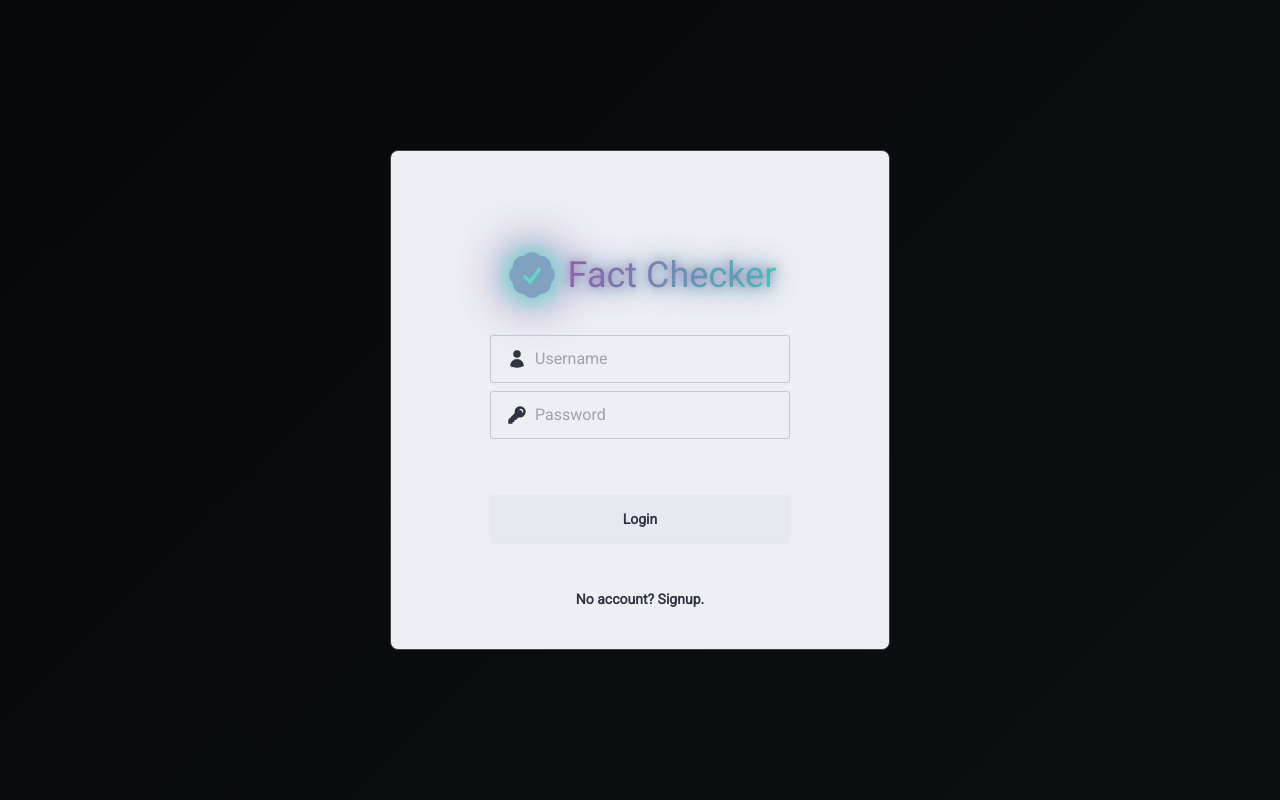
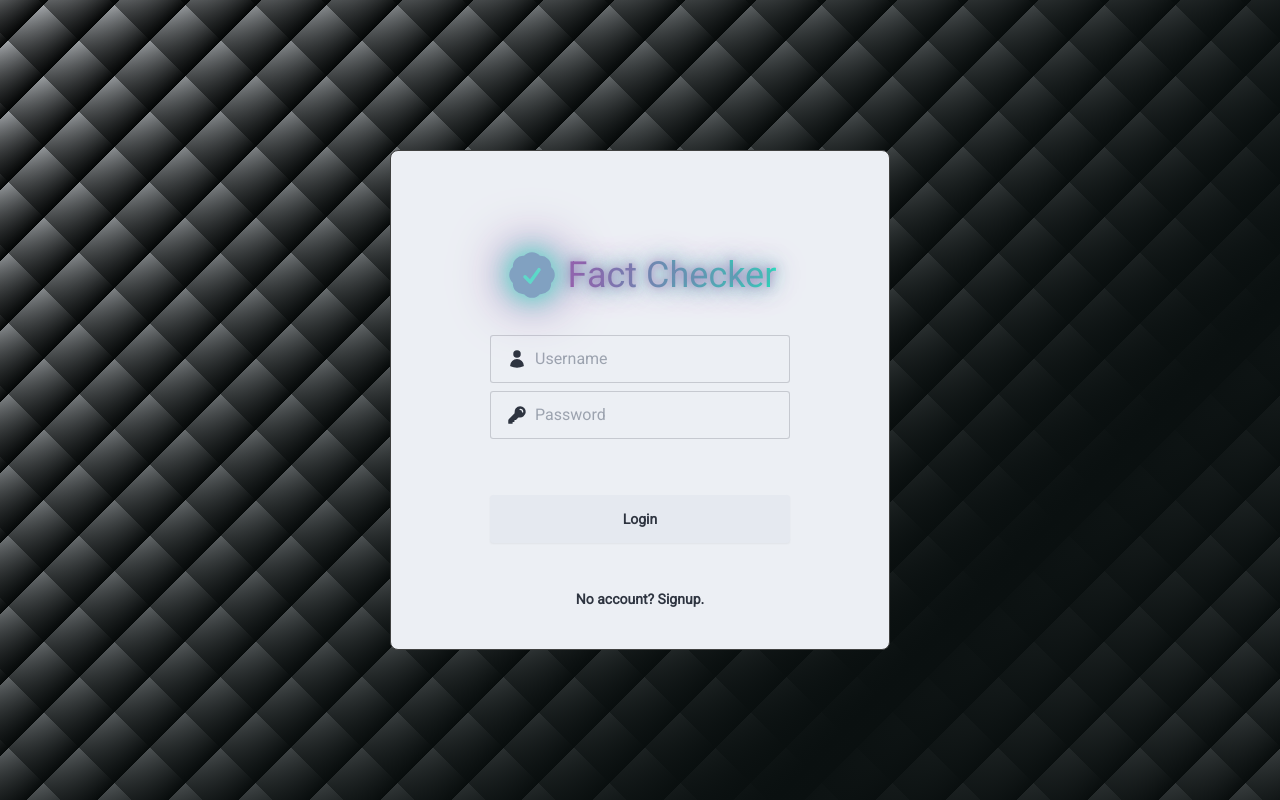
Before and after one commit to Amirresm/connex-fe, a Next.js app: page / in a window 1280 px wide. Built offline with nearby package versions, Linux system fonts and the light colour scheme; no server answers.

Commit message:
improve gradients

```diff
--- a/src/app/globals.css
+++ b/src/app/globals.css
@@ -18,10 +18,10 @@
 input:-webkit-autofill,
 input:-webkit-autofill:hover,
 input:-webkit-autofill:focus,
-input:-webkit-autofill:active{
-    -webkit-background-clip: text;
-    -webkit-text-fill-color: #ffffff;
-    transition-delay: background-color 5000s ease-in-out 0s;
+input:-webkit-autofill:active {
+	-webkit-background-clip: text;
+	-webkit-text-fill-color: #ffffff;
+	transition-delay: background-color 5000s ease-in-out 0s;
 }
 
 body {
@@ -30,20 +30,28 @@ body {
 	font-family: roboto, Arial, Helvetica, sans-serif;
 }
 
-
 :root {
 	--color1: #aa4cad;
 	--color2: #0fffc1;
 	--glow-intensity: 0.8;
 
-	--bg-color1: #000;
-	--bg-color2: #0A1010;
+	--bg-color1: rgba(0, 0, 0, 0.08);
+	--bg-color2: #0a1010;
 }
 
 .main-bg-gradient {
-	background: linear-gradient(-45deg, var(--bg-color1), var(--bg-color2), var(--bg-color1));
-	background-size: 400% 400%;
-	animation: bg-gradient 60s ease infinite;
+	background:
+		linear-gradient(
+			-45deg,
+			var(--bg-color1),
+			var(--bg-color2),
+			var(--bg-color1)
+		),
+		repeating-linear-gradient(45deg, rgba(0, 0, 0, 0.5), transparent 50px),
+		repeating-linear-gradient(-45deg, black, transparent 50px)
+	;
+	background-size: 200% 200%;
+	animation: bg-gradient 120s ease infinite;
 }
 
 @keyframes bg-gradient {
@@ -64,14 +72,20 @@ body {
 	--glow1: rgba(170, 76, 173, var(--glow-intensity));
 	--glow2: rgba(15, 255, 193, var(--glow-intensity));
 
-	background: linear-gradient(90deg, var(--color1), var(--color2), var(--color1));
+	background: linear-gradient(
+		90deg,
+		var(--color1),
+		var(--color2),
+		var(--color1)
+	);
 	background-size: 200% auto;
 	background-clip: text;
 	-webkit-background-clip: text;
 	color: transparent;
 	-webkit-text-fill-color: transparent;
 
-	text-shadow: 0 0 10px var(--glow1),
+	text-shadow:
+		0 0 10px var(--glow1),
 		0 0 20px var(--glow2),
 		0 0 30px var(--glow1);
 
@@ -81,20 +95,23 @@ body {
 @keyframes brand-shine {
 	0% {
 		background-position: 0% center;
-		text-shadow: 0 0 10px var(--glow1),
+		text-shadow:
+			0 0 10px var(--glow1),
 			0 0 20px var(--glow2),
 			0 0 30px var(--glow1);
 	}
 
 	50% {
-		text-shadow: 0 0 15px var(--glow2),
+		text-shadow:
+			0 0 15px var(--glow2),
 			0 0 25px var(--glow1),
 			0 0 35px var(--glow2);
 	}
 
 	100% {
 		background-position: 200% center;
-		text-shadow: 0 0 10px var(--glow1),
+		text-shadow:
+			0 0 10px var(--glow1),
 			0 0 20px var(--glow2),
 			0 0 30px var(--glow1);
 	}
@@ -112,15 +129,18 @@ body {
 @keyframes svg-glow {
 	0% {
 		background-position: 0% center;
-		filter: drop-shadow(0 0 10px var(--color1)) drop-shadow(0 0 20px var(--color2));
+		filter: drop-shadow(0 0 10px var(--color1))
+			drop-shadow(0 0 20px var(--color2));
 	}
 
 	50% {
-		filter: drop-shadow(0 0 15px var(--color2)) drop-shadow(0 0 25px var(--color1));
+		filter: drop-shadow(0 0 15px var(--color2))
+			drop-shadow(0 0 25px var(--color1));
 	}
 
 	100% {
 		background-position: 200% center;
-		filter: drop-shadow(0 0 10px var(--color1)) drop-shadow(0 0 20px var(--color2));
+		filter: drop-shadow(0 0 10px var(--color1))
+			drop-shadow(0 0 20px var(--color2));
 	}
 }
```
